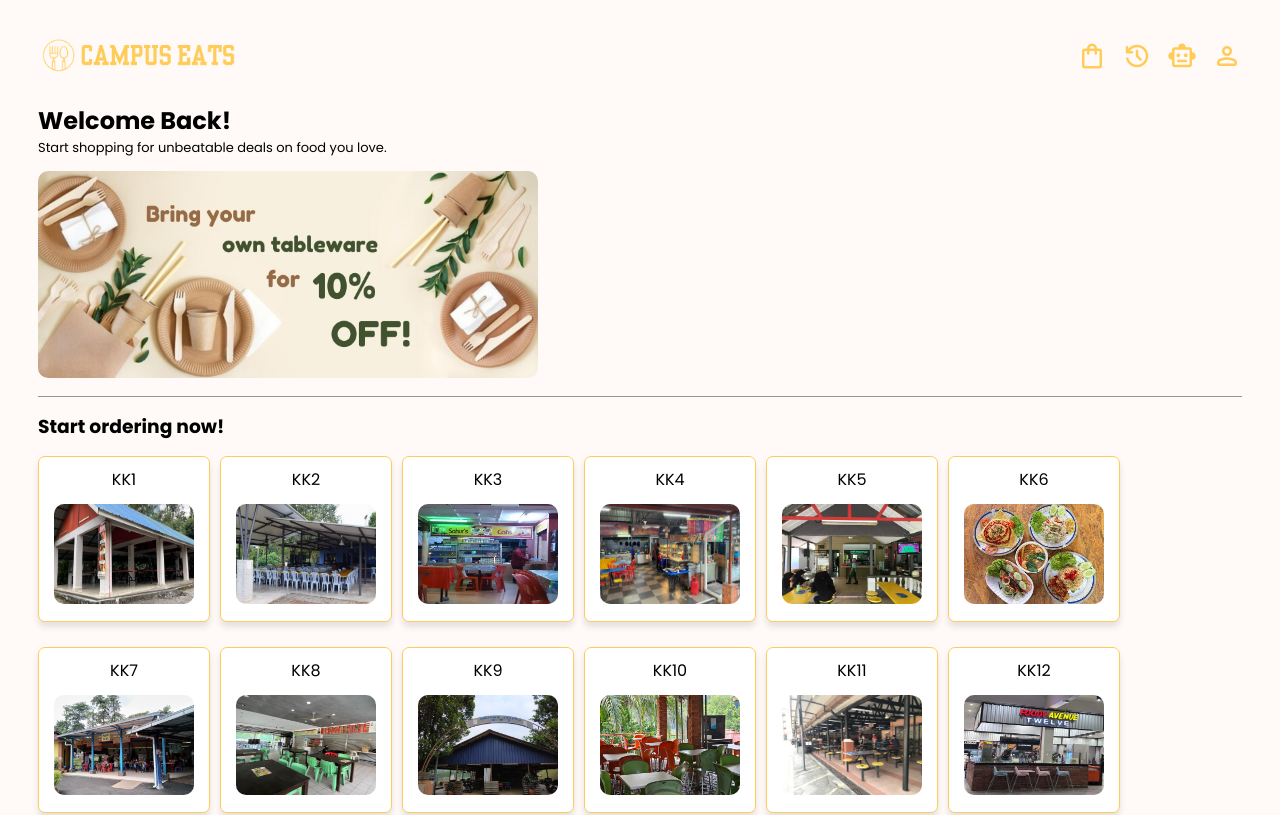
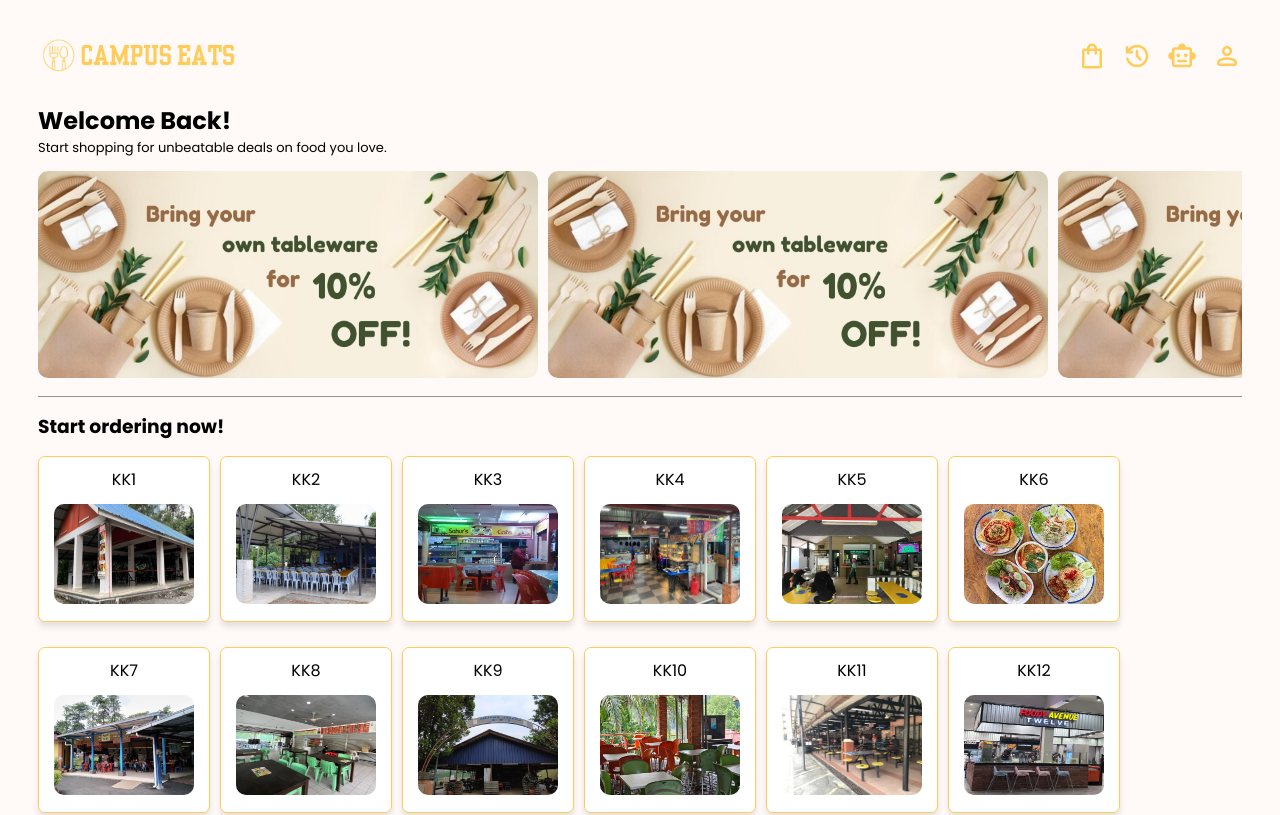
Before and after one commit to ThengPY/Campus-Eats, a React (Create React App) app: page / in a window 1280 px wide. Shown: the top 815 px of the page. Built offline with nearby package versions, Linux system fonts and the light colour scheme.

Commit message:
ad width

```diff
--- a/src/styles.css
+++ b/src/styles.css
@@ -46,7 +46,8 @@ header {
   gap: 10px;
   white-space: nowrap;
   scroll-behavior: smooth;
-  max-width: 500px;
+  /* max-width: 500px; */
+  width: 100%;
 }
 
 .ads img {
```
